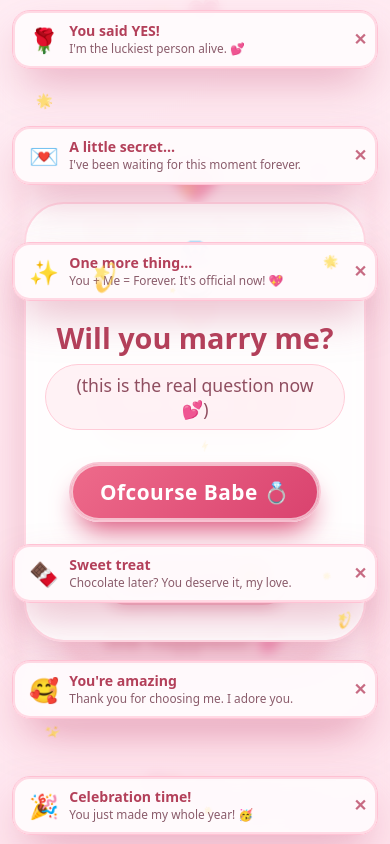
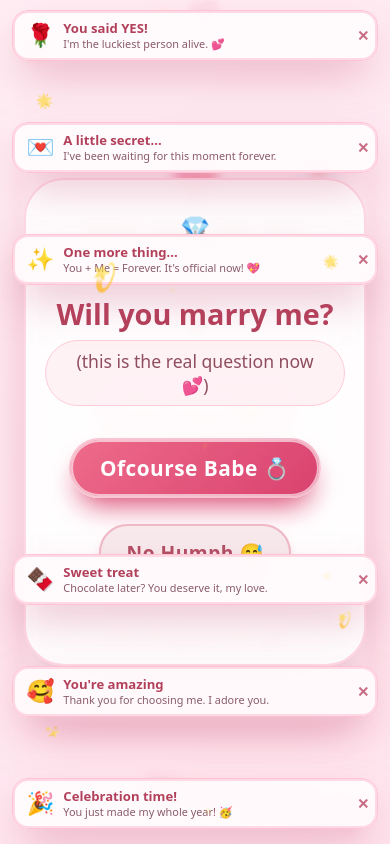
Before and after one commit to naracebhat15-crypto/HEHE, a plain HTML site: page index.html in a window 390 px wide. Both pictures are taken after a click on the button "Yes Hehe 😍". Drawn offline with Linux system fonts and the light colour scheme.

Commit message:
Update index.html

```diff
--- a/index.html
+++ b/index.html
@@ -62,6 +62,7 @@
       border: 1px solid rgba(255, 200, 220, 0.6);
       position: relative;
       z-index: 10;
+      /* on mobile, give extra bottom padding so popups at the bottom don't cover content */
     }
 
     .card::before {
@@ -507,30 +508,33 @@
     }
 
     /* ══════════════════════════════════════════════════
-       MOBILE POPUP STYLES — slim top/bottom banners
-       so they never cover the question card
+       MOBILE POPUP STYLES — slim banners docked to edges
+       FIX: they never cover the centered question card
        ══════════════════════════════════════════════════ */
     @media (max-width: 899px) {
-      /* popups become compact banners docked to top / bottom edges */
       .popup {
         width: calc(100% - 24px);
         max-width: 460px;
         left: 50% !important;
         transform: translateX(-50%) !important;
-        padding: 0.7rem 2.2rem 0.75rem 1rem;
-        border-radius: 18px;
+        padding: 0.6rem 2.1rem 0.6rem 0.85rem;
+        border-radius: 16px;
         display: flex;
         align-items: center;
-        gap: 0.65rem;
+        gap: 0.55rem;
         text-align: left;
+        z-index: 25000;
         animation: popInMobile 0.3s cubic-bezier(0.34, 1.56, 0.64, 1) forwards;
+        max-height: 60px;
+        overflow: hidden;
       }
 
       .popup .popup-emoji {
-        font-size: 1.5rem;
+        font-size: 1.4rem;
         margin: 0;
         flex: 0 0 auto;
         display: inline-block;
+        line-height: 1;
       }
 
       .popup .popup-text {
@@ -539,18 +543,18 @@
       }
 
       .popup h3 {
-        font-size: 0.88rem;
+        font-size: 0.82rem;
         margin: 0 0 0.05rem 0;
         padding-right: 0;
-        line-height: 1.25;
+        line-height: 1.2;
         white-space: nowrap;
         overflow: hidden;
         text-overflow: ellipsis;
       }
 
       .popup p {
-        font-size: 0.74rem;
-        line-height: 1.3;
+        font-size: 0.68rem;
+        line-height: 1.25;
         margin: 0;
         white-space: nowrap;
         overflow: hidden;
@@ -560,19 +564,29 @@
 
       .popup .popup-close {
         top: 50%;
-        right: 6px;
+        right: 4px;
         transform: translateY(-50%);
-        font-size: 1rem;
+        font-size: 0.9rem;
         padding: 0 4px;
         line-height: 1;
       }
 
-      /* hide the floating mini hearts on mobile (keeps banners clean) */
       .popup-heart-float { display: none; }
 
       @keyframes popInMobile {
-        0%   { opacity: 0; transform: translateX(-50%) translateY(-12px) scale(0.92); }
+        0%   { opacity: 0; transform: translateX(-50%) translateY(-10px) scale(0.92); }
         100% { opacity: 1; transform: translateX(-50%) translateY(0) scale(1); }
+      }
+
+      /* On mobile, the stage-card gets extra bottom padding so the
+         bottom banners don't cover its buttons */
+      .stage-card {
+        padding-bottom: 5.5rem;
+      }
+
+      /* The main card also gets a little extra bottom breathing room */
+      .card {
+        padding-bottom: 4rem;
       }
     }
 
@@ -588,7 +602,7 @@
       .yes-btn { font-size: 1.4rem; padding: 1rem 2rem; }
       .no-btn { font-size: 1.3rem; padding: 0.8rem 1.8rem; }
       .response { font-size: 1.4rem; }
-      .stage-card { padding: 2rem 1.2rem 2.2rem; border-radius: 40px; }
+      .stage-card { padding: 2rem 1.2rem 2.2rem; border-radius: 40px; padding-bottom: 5.2rem; }
       .stage-card h2 { font-size: 1.8rem; }
       .stage-emoji { font-size: 2.6rem; }
       .stage-yes-btn { font-size: 1.3rem; padding: 0.9rem 1.8rem; }
@@ -932,7 +946,7 @@
   }
 
   // ════════════════════════════════════════════════════
-  // Popup cascades — TWO romantic sets
+  // Popup cascades
   // ════════════════════════════════════════════════════
   const popupMessagesStage1 = [
     { emoji: '🌹', title: 'You said YES!',       text: "I'm the luckiest person alive. 💕" },
@@ -965,7 +979,7 @@
   const MAX_POPUPS = 10;
   const POPUP_DELAY = 520;
 
-  // Track which vertical slots have been used so banners don't overlap
+  // Track vertical slots used on mobile so banners don't overlap
   let usedSlots = [];
 
   function isMobile() {
@@ -999,7 +1013,7 @@
     }
   }
 
-  // ── Desktop side popup (unchanged behaviour) ──
+  // ── Desktop side popup ──
   function createSidePopup({ emoji, title, text }, side) {
     const popup = document.createElement('div');
     popup.className = 'popup';
@@ -1054,11 +1068,15 @@
     const popup = document.createElement('div');
     popup.className = 'popup';
 
-    const bannerH = 52;          // approx banner height
+    // Dimensions of the mobile banner (matches CSS)
+    const bannerH = 52;
     const margin  = 10;
-    const totalSlots = Math.max(1, Math.floor((window.innerHeight - margin * 2) / (bannerH + 6)));
+    const gap     = 4;
 
-    // Find a free slot (or fall back to any)
+    // Calculate how many banners can fit vertically
+    const totalSlots = Math.max(1, Math.floor((window.innerHeight - margin * 2) / (bannerH + gap)));
+
+    // Find a free slot
     let slotIndex = -1;
     for (let i = 0; i < totalSlots; i++) {
       if (!usedSlots.includes(i)) {
@@ -1073,14 +1091,15 @@
     }
     usedSlots.push(slotIndex);
 
-    // Alternate anchoring between top and bottom halves so it feels lively
+    // Alternate anchoring: even slots go to the top, odd slots to the bottom
     const anchorTop = slotIndex % 2 === 0;
     let top;
     if (anchorTop) {
-      top = margin + slotIndex * (bannerH + 6);
+      top = margin + slotIndex * (bannerH + gap);
     } else {
-      top = window.innerHeight - margin - bannerH - slotIndex * (bannerH + 6) + bannerH;
+      top = window.innerHeight - margin - bannerH - slotIndex * (bannerH + gap) + bannerH;
     }
+
     // Clamp to screen
     top = Math.max(margin, Math.min(top, window.innerHeight - bannerH - margin));
 
```
